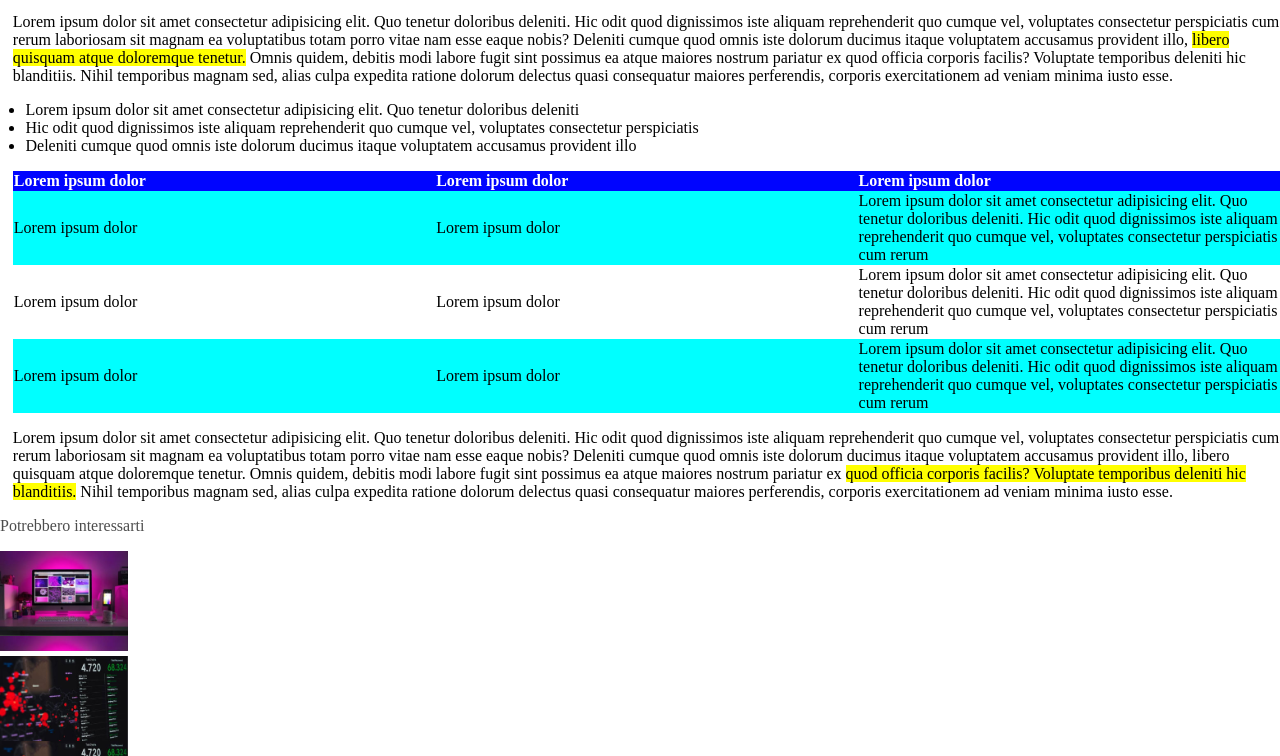
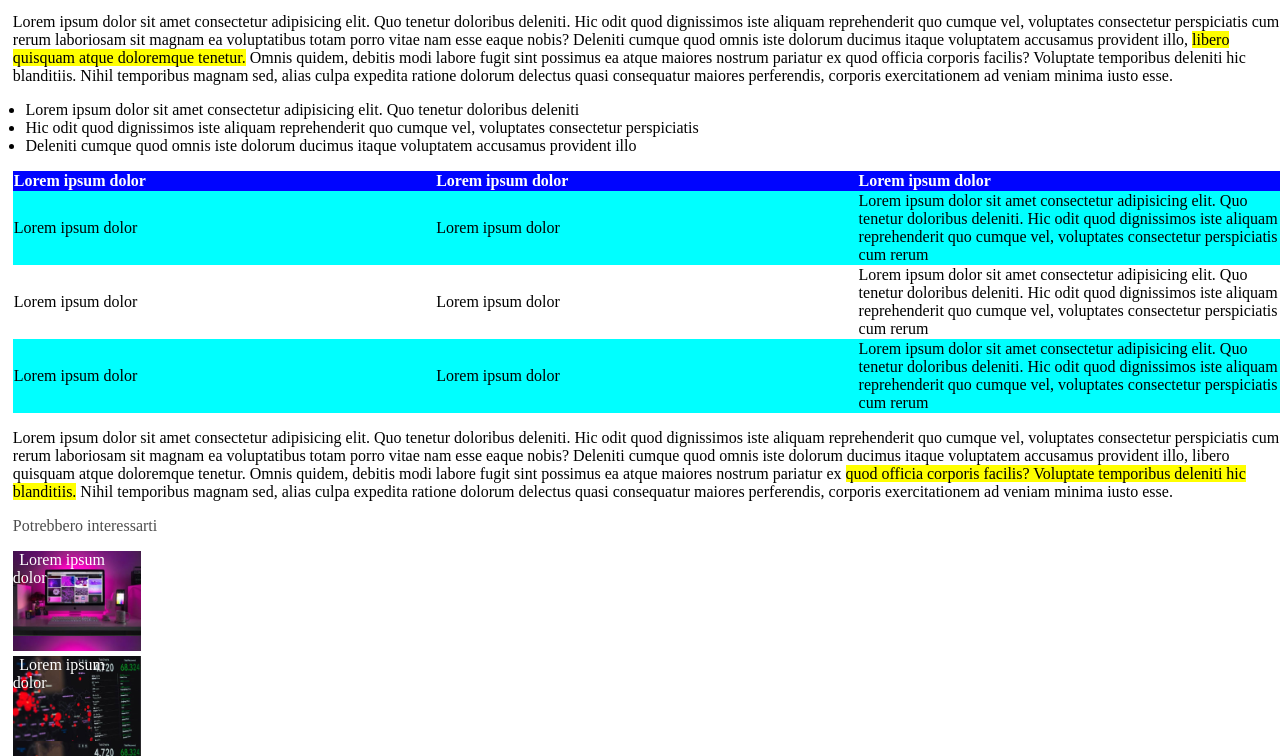
Before and after one commit to Plvmmu10/html-css-booleaner, a plain HTML site: page index.html in a window 1280 px wide. Shown: the part 584-1340 px from the top of the page. Drawn offline with Linux system fonts and the light colour scheme.

Commit message:
fix- bottom image text

```diff
--- a/css/style.css
+++ b/css/style.css
@@ -86,6 +86,7 @@ td{
 
 .related{
     color: rgba(0,0,0,0.7);
+    margin-left: 1%;
 }
 
 /* Bottom images */
@@ -100,6 +101,8 @@ footer{
     height: 100%;
     background-size: contain;
     margin-bottom: 5px;
+    color: white;
+    margin-left: 1%;
 }
 
 .bottom-image2{
@@ -107,6 +110,12 @@ footer{
     width: 10%;
     height: 100%;
     background-size: contain;
+    color: white;
+    margin-left: 1%;
+}
+
+.image-text{
+    margin-left: 5%;
 }
 
 
--- a/index.html
+++ b/index.html
@@ -119,8 +119,8 @@
     <!-- Related -->
     <footer>
         <p class="related">Potrebbero interessarti</p>
-        <div class="bottom-image1"></div>
-        <div class="bottom-image2"></div>
+        <div class="bottom-image1"><span class="image-text">Lorem ipsum dolor</span></div>
+        <div class="bottom-image2"><span class="image-text">Lorem ipsum dolor</span></div>
     </footer>
     <!-- Related -->
 </body>
```
